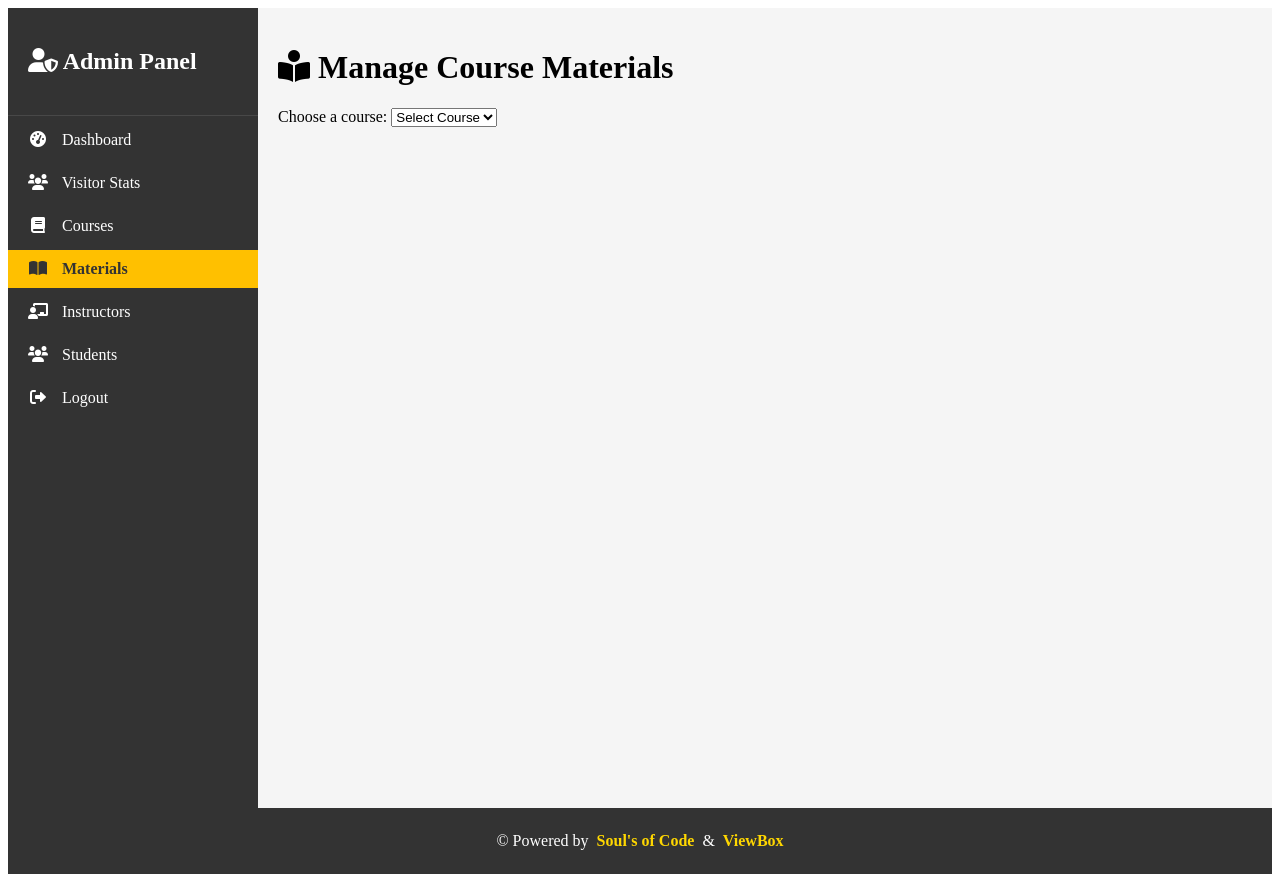
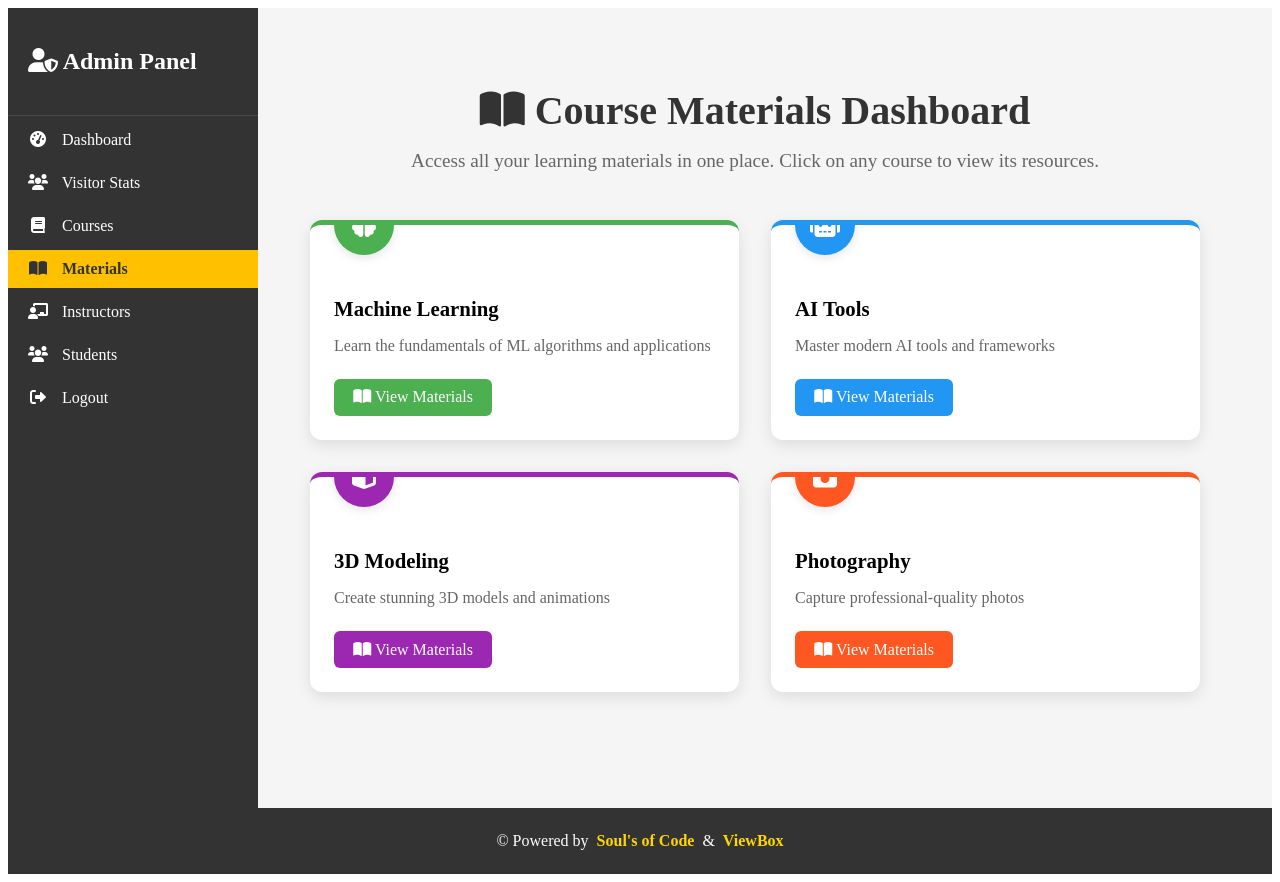
Before and after one commit to Manukyan-Andranik/logiclab, a Flask app: page /admin/materials in a window 1280 px wide. Run offline with Flask 2, Linux system fonts and the light colour scheme; a database or web service that is not in the repository returns one stand-in record (values such as "Sample title"); parts of the project's set-up code (start-up, migrations or seed data) failed here and were passed over.

Commit message:
user dashboard bug fix, add, delete update lesson/materials functionality fix

```diff
--- a/app.py
+++ b/app.py
@@ -205,6 +205,10 @@ def user_dashboard():
     materials = DATA_MANAGER.get_materials()
     all_materials = list(materials.find({"_id": course_id}))
     return render_template('users/profile.html', course_id = course_id, materials=all_materials[0])
+
+
+
+
 
 
 
@@ -945,24 +949,44 @@ def update_materials():
 @app.route('/admin/materials/add_lesson', methods=['POST'])
 def add_lesson():
     try:
-        course_id = request.form.get('course_id')
-        lesson_key = request.form.get('lesson_key')
-
-        lesson_data = {
-            'tittle': request.form.get('title'),
-            'presentations': [url.strip() for url in request.form.get('presentations', '').split(',') if url.strip()],
-            'code': [url.strip() for url in request.form.get('code', '').split(',') if url.strip()],
-            'other': [url.strip() for url in request.form.get('other', '').split(',') if url.strip()]
-        }
+        # Detect if the request is JSON (from JS fetch) or form (from form submission)
+        if request.is_json:
+            data = request.get_json()
+            course_id = data.get('course_id')
+            lesson_key = data.get('lesson_key')
+            lesson_data = data.get('lesson_data')
+        else:
+            course_id = request.form.get('course_id')
+            lesson_key = request.form.get('lesson_key')
+            lesson_data = {
+                'tittle': request.form.get('title'),
+                'presentations': [url.strip() for url in request.form.getlist('presentations[]') if url.strip()],
+                'code': [url.strip() for url in request.form.getlist('code[]') if url.strip()],
+                'other': [url.strip() for url in request.form.getlist('other[]') if url.strip()]
+            }
 
         message, msg_type = DATA_MANAGER.add_material(course_id, lesson_key, lesson_data)
+
+        # If the request is AJAX/JSON (from JS)
+        if request.is_json:
+            return jsonify({
+                'success': msg_type == 'success',
+                'message': message
+            })
+
+        # Otherwise, it's from a traditional form
         flash(message, msg_type)
-        return redirect(url_for('admin/material', course_id=course_id))
+        return redirect(url_for('admin_materials'))
 
     except Exception as e:
-        current_app.logger.error(f"Error adding lesson: {str(e)}")
-        flash('An error occurred while adding the lesson', 'error')
-        return redirect(url_for('admin_materials'))
+        error_message = f"Error adding lesson: {str(e)}"
+        current_app.logger.error(error_message)
+
+        if request.is_json:
+            return jsonify({'success': False, 'message': error_message}), 500
+        else:
+            flash('An error occurred while adding the lesson', 'error')
+            return redirect(url_for('admin_materials'))
 
 
 # API Endpoints
@@ -997,6 +1021,21 @@ def api_register():
     registrations.insert_one(registration_data)
     return jsonify({"message": "Registration successful"}), 201
 
+@app.route('/api/materials')
+@user_required
+def get_all_materials():
+    try:
+        # Get all course materials
+        materials = {
+            "machine_learning": DATA_MANAGER.get_materials_by_course_id("machine_learning")[0],
+            "ai_tools": DATA_MANAGER.get_materials_by_course_id("ai_tools")[0],
+            "3d_modeling": DATA_MANAGER.get_materials_by_course_id("3d_modeling")[0],
+            "photography": DATA_MANAGER.get_materials_by_course_id("photography")[0]
+        }
+        return jsonify(materials)
+    except Exception as e:
+        current_app.logger.error(f"Error getting all materials: {str(e)}")
+        return jsonify({"error": "Failed to load materials"}), 500
 
 if __name__ == '__main__':
     app.run(host = "0.0.0.0", port=5001, debug=True)
--- a/templates/admin/material_details.html
+++ b/templates/admin/material_details.html
@@ -12,6 +12,7 @@
 
 {% if materials %}
 <div class="course-materials">
+    {% if materials.materials %}
     {% for lesson_key, lesson in materials.materials.items() %}
     <div class="lesson-block">
         <div class="lesson-title toggle-btn" onclick="toggleLesson(this)">
@@ -102,6 +103,7 @@
         <i class="fas fa-info-circle"></i> No lessons found for this course. Add your first lesson below.
     </div>
     {% endfor %}
+    {% endif %}
 
     <button class="btn btn-admin" onclick="showAddLessonModal()">
         <i class="fas fa-plus"></i> Add New Lesson
--- a/templates/admin/materials.html
+++ b/templates/admin/materials.html
@@ -1,143 +1,269 @@
-<!-- admin_course_materials.html -->
 {% extends "admin/base.html" %}
 
+{% block title %} Materials Dashboard - Logic Lab{% endblock %}
+
 {% block extra_css %}
-<link rel="stylesheet" href="{{ url_for('static', filename='css/admin/materials.css') }}">
+<link rel="stylesheet" href="https://cdnjs.cloudflare.com/ajax/libs/font-awesome/6.0.0/css/all.min.css">
+<style>
+    :root {
+        --primary-color: #FFD700;
+        --primary-dark: #FFC000;
+        --secondary-color: #333;
+        --light-color: #f4f4f4;
+        --dark-color: #222;
+        --success-color: #28a745;
+        --error-color: #dc3545;
+        --info-color: #17a2b8;
+        --ml-color: #4CAF50;
+        --ai-color: #2196F3;
+        --modeling-color: #9C27B0;
+        --photo-color: #FF5722;
+    }
+
+    .dashboard-container {
+        max-width: 1400px;
+        margin: 0 auto;
+        padding: 2rem;
+    }
+
+    .dashboard-header {
+        text-align: center;
+        margin-bottom: 3rem;
+    }
+
+    .dashboard-header h1 {
+        font-size: 2.5rem;
+        margin-bottom: 1rem;
+        color: var(--secondary-color);
+    }
+
+    .dashboard-header p {
+        font-size: 1.2rem;
+        color: #666;
+        max-width: 700px;
+        margin: 0 auto;
+    }
+
+    .courses-grid {
+        display: grid;
+        grid-template-columns: repeat(auto-fill, minmax(300px, 1fr));
+        gap: 2rem;
+        margin-bottom: 3rem;
+    }
+
+    .course-card {
+        background: white;
+        border-radius: 12px;
+        overflow: hidden;
+        box-shadow: 0 5px 15px rgba(0,0,0,0.1);
+        transition: transform 0.3s ease, box-shadow 0.3s ease;
+        border-top: 5px solid;
+    }
+
+    .course-card:hover {
+        transform: translateY(-5px);
+        box-shadow: 0 10px 25px rgba(0,0,0,0.15);
+    }
+
+    .course-card.ml {
+        border-color: var(--ml-color);
+    }
+
+    .course-card.ai {
+        border-color: var(--ai-color);
+    }
+
+    .course-card.modeling {
+        border-color: var(--modeling-color);
+    }
+
+    .course-card.photo {
+        border-color: var(--photo-color);
+    }
+
+    .course-card-header {
+        padding: 1.5rem;
+        position: relative;
+    }
+
+    .course-icon {
+        width: 60px;
+        height: 60px;
+        background: white;
+        border-radius: 50%;
+        display: flex;
+        align-items: center;
+        justify-content: center;
+        font-size: 1.5rem;
+        box-shadow: 0 3px 10px rgba(0,0,0,0.1);
+        position: absolute;
+        top: -30px;
+        left: 1.5rem;
+    }
+
+    .course-card.ml .course-icon {
+        background: var(--ml-color);
+        color: white;
+    }
+
+    .course-card.ai .course-icon {
+        background: var(--ai-color);
+        color: white;
+    }
+
+    .course-card.modeling .course-icon {
+        background: var(--modeling-color);
+        color: white;
+    }
+
+    .course-card.photo .course-icon {
+        background: var(--photo-color);
+        color: white;
+    }
+
+    .course-card-body {
+        padding: 0 1.5rem 1.5rem;
+    }
+
+    .course-card h3 {
+        margin-top: 1.5rem;
+        margin-bottom: 0.5rem;
+        font-size: 1.3rem;
+    }
+
+    .course-card p {
+        color: #666;
+        margin-bottom: 1.5rem;
+    }
+
+    .btn-view-course {
+        display: inline-block;
+        padding: 0.6rem 1.2rem;
+        border-radius: 6px;
+        font-weight: 500;
+        text-decoration: none;
+        transition: all 0.3s ease;
+    }
+
+    .course-card.ml .btn-view-course {
+        background: var(--ml-color);
+        color: white;
+    }
+
+    .course-card.ai .btn-view-course {
+        background: var(--ai-color);
+        color: white;
+    }
+
+    .course-card.modeling .btn-view-course {
+        background: var(--modeling-color);
+        color: white;
+    }
+
+    .course-card.photo .btn-view-course {
+        background: var(--photo-color);
+        color: white;
+    }
+
+    .btn-view-course:hover {
+        opacity: 0.9;
+        transform: translateY(-2px);
+    }
+
+    .empty-state {
+        text-align: center;
+        padding: 3rem;
+        color: #666;
+    }
+
+    .empty-state i {
+        margin-bottom: 1rem;
+        color: #ccc;
+    }
+
+    .empty-state h3 {
+        margin-bottom: 0.5rem;
+    }
+
+    @media (max-width: 768px) {
+        .courses-grid {
+            grid-template-columns: 1fr;
+        }
+    }
+</style>
 {% endblock %}
 
 {% block content %}
-<div class="admin-header">
-    <h1><i class="fas fa-book-reader"></i> Manage Course Materials</h1>
-</div>
+<div class="dashboard-container">
+    <header class="dashboard-header">
+        <h1><i class="fas fa-book-open"></i> Course Materials Dashboard</h1>
+        <p>Access all your learning materials in one place. Click on any course to view its resources.</p>
+    </header>
 
-<div class="filter-bar">
-    <form class="filter-form" method="GET" action="{{ url_for('admin_materials') }}">
-        <label for="course_id">Choose a course:</label>
-        <select name="course_id" id="course_id" onchange="this.form.submit()">
-            <option value="">Select Course</option>
-            {% for course in all_courses %}
-            <option value="{{ course._id }}" {% if selected_course == course._id %}selected{% endif %}>{{ course._id }}</option>
-            {% endfor %}
-        </select>
-    </form>
-</div>
+    <div class="courses-grid">
+        <!-- Machine Learning Course -->
+        <div class="course-card ml">
+            <div class="course-card-header">
+                <div class="course-icon">
+                    <i class="fas fa-brain"></i>
+                </div>
+            </div>
+            <div class="course-card-body">
+                <h3>Machine Learning</h3>
+                <p>Learn the fundamentals of ML algorithms and applications</p>
+                <a href="admin/materials/machine_learning" class="btn-view-course">
+                    <i class="fas fa-book-open"></i> View Materials
+                </a>
+            </div>
+        </div>
 
-{% if course_materials %}
-<div class="course-materials">
-    {% for lesson_key, lesson in course_materials.materials.items() %}
-    <div class="lesson-block">
-        <h3 class="lesson-title toggle-btn" onclick="toggleLesson(this)">
-            <i class="fas fa-chalkboard-teacher"></i> {{ lesson.tittle }} ({{ lesson_key }})
-            <i class="fas fa-chevron-down lesson-toggle-icon"></i>
-        </h3>
+        <!-- AI Tools Course -->
+        <div class="course-card ai">
+            <div class="course-card-header">
+                <div class="course-icon">
+                    <i class="fas fa-robot"></i>
+                </div>
+            </div>
+            <div class="course-card-body">
+                <h3>AI Tools</h3>
+                <p>Master modern AI tools and frameworks</p>
+                <a href="admin/materials/ai_tools" class="btn-view-course">
+                    <i class="fas fa-book-open"></i> View Materials
+                </a>
+            </div>
+        </div>
 
-        <div class="lesson-content">
-            <h4>📑 Presentations</h4>
-            <ul>
-                {% for url in lesson.presentations %}
-                <li>
-                    {{ loop.index }}.
-                    <a href="{{ url }}" target="_blank">View</a>
-                </li>
-                {% endfor %}
-            </ul>
+        <!-- 3D Modeling Course -->
+        <div class="course-card modeling">
+            <div class="course-card-header">
+                <div class="course-icon">
+                    <i class="fas fa-cube"></i>
+                </div>
+            </div>
+            <div class="course-card-body">
+                <h3>3D Modeling</h3>
+                <p>Create stunning 3D models and animations</p>
+                <a href="admin/materials/3d_modeling" class="btn-view-course">
+                    <i class="fas fa-book-open"></i> View Materials
+                </a>
+            </div>
+        </div>
 
-            <h4>💻 Code Notebooks</h4>
-            <ul>
-                {% for url in lesson.code %}
-                <li>
-                    {{ loop.index }}.
-                    <a href="{{ url }}" target="_blank">View</a>
-                </li>
-                {% endfor %}
-            </ul>
-
-            <h4>📁 Other Materials</h4>
-            <ul>
-                {% for url in lesson.other %}
-                <li>
-                    {{ loop.index }}.
-                    <a href="{{ url }}" target="_blank">View</a>
-                </li>
-                {% endfor %}
-            </ul>
-
-            <div class="lesson-actions">
-                <button class="btn btn-edit" onclick="editLesson('{{ lesson_key }}')">
-                    <i class="fas fa-edit"></i> Edit Lesson
-                </button>
-                <button class="btn btn-danger" onclick="deleteLesson('{{ lesson_key }}')">
-                    <i class="fas fa-trash"></i> Delete Lesson
-                </button>
+        <!-- Photography Course -->
+        <div class="course-card photo">
+            <div class="course-card-header">
+                <div class="course-icon">
+                    <i class="fas fa-camera"></i>
+                </div>
+            </div>
+            <div class="course-card-body">
+                <h3>Photography</h3>
+                <p>Capture professional-quality photos</p>
+                <a href="admin/materials/photography" class="btn-view-course">
+                    <i class="fas fa-book-open"></i> View Materials
+                </a>
             </div>
         </div>
     </div>
-    {% endfor %}
-
-    <button class="btn btn-admin" onclick="document.getElementById('add-lesson-modal').style.display='block'">
-        <i class="fas fa-plus"></i> Add New Lesson
-    </button>
 </div>
-{% endif %}
-
-<!-- Add Lesson Modal -->
-<div id="add-lesson-modal" class="modal">
-    <div class="modal-content">
-        <span class="close" onclick="this.parentElement.parentElement.style.display='none'">&times;</span>
-        <h2>Add New Lesson</h2>
-        <form method="POST">
-            <input type="hidden" name="course_id" value="{{ selected_course }}">
-            <div class="form-group">
-                <label>Lesson Title:</label>
-                <input type="text" name="title" required>
-            </div>
-            <div class="form-group">
-                <label>Lesson Key (e.g. lesson 3):</label>
-                <input type="text" name="lesson_key" required>
-            </div>
-            <div class="form-group">
-                <label>Presentation URLs (comma-separated):</label>
-                <textarea name="presentations"></textarea>
-            </div>
-            <div class="form-group">
-                <label>Code URLs (comma-separated):</label>
-                <textarea name="code"></textarea>
-            </div>
-            <div class="form-group">
-                <label>Other URLs (comma-separated):</label>
-                <textarea name="other"></textarea>
-            </div>
-            <button type="submit" class="btn btn-save">Add Lesson</button>
-        </form>
-    </div>
-</div>
-
-<script>
-    function toggleLesson(el) {
-        const content = el.nextElementSibling;
-        const icon = el.querySelector('.lesson-toggle-icon');
-        if (content.style.display === 'none' || !content.style.display) {
-            content.style.display = 'block';
-            icon.classList.remove('fa-chevron-down');
-            icon.classList.add('fa-chevron-up');
-        } else {
-            content.style.display = 'none';
-            icon.classList.remove('fa-chevron-up');
-            icon.classList.add('fa-chevron-down');
-        }
-    }
-    document.addEventListener('DOMContentLoaded', () => {
-        document.querySelectorAll('.lesson-content').forEach(el => el.style.display = 'none');
-    });
-
-    function editLesson(lessonKey) {
-        alert("Trigger edit for " + lessonKey);
-        // Integrate with actual modal or navigation
-    }
-    function deleteLesson(lessonKey) {
-        if (confirm("Are you sure you want to delete " + lessonKey + "?")) {
-            // POST request to delete endpoint
-        }
-    }
-</script>
 {% endblock %}
```
Also changed, not shown: templates/users/profile.html (+8 -0 lines).
